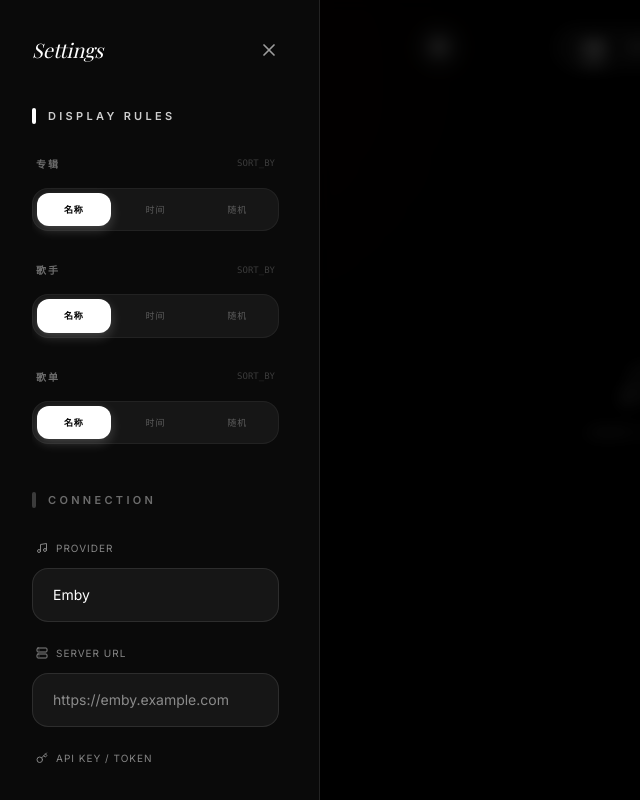
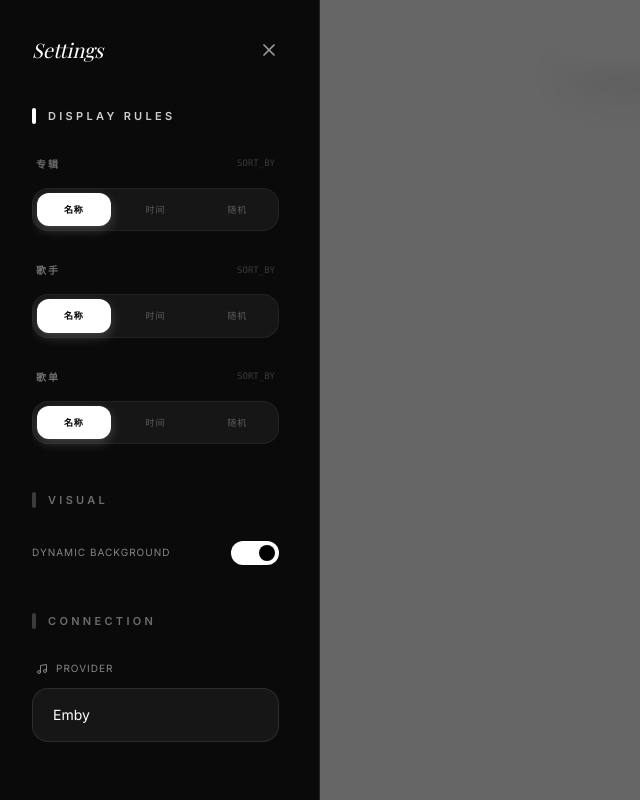
Before and after one commit to migumigu/migupod, a React (Vite) app: page / in a window 1280 px wide. Both pictures are taken after a click on the button 439 px from the left and 47 px from the top of the page. Shown: the whole page, without its empty margins (0-640 px from the left). Built offline with nearby package versions, Linux system fonts and the light colour scheme; a web font is replaced by a local one.

Commit message:
feat: 总结项目功能与特色
Co-authored-by: traeagent <traeagent@users.noreply.github.com>

```diff
--- a/src/App.tsx
+++ b/src/App.tsx
@@ -7,6 +7,7 @@ import React, { useState, useEffect, useRef, useCallback } from 'react';
 import { motion, AnimatePresence } from 'framer-motion';
 import { Music, User, Settings, Loader2, ChevronRight, Search, Play, X, Server, Key, Volume2, Heart, Shuffle, Repeat, Repeat1, Pause, ListMusic, Clock, Mic2, Maximize2 } from 'lucide-react';
 import { cn } from './lib/utils';
+import { extractEnhancedColors } from './lib/color-utils';
 import { MediaConfig, MediaItem, MediaProvider, LyricLine } from './types';
 import { emby, plex, isMockMode } from './services';
 import VerticalCoverFlow from './components/VerticalCoverFlow';
@@ -138,6 +139,17 @@ export default function App() {
   const [lyrics, setLyrics] = useState<LyricLine[] | null>(null);
   const [loadingLyrics, setLoadingLyrics] = useState(false);
   const [rawLyrics, setRawLyrics] = useState<string | null>(null);
+
+  // 动态背景状态
+  const [dynamicBackgroundEnabled, setDynamicBackgroundEnabled] = useState<boolean>(() => {
+    const saved = localStorage.getItem('dynamic-background');
+    return saved !== 'false'; // 默认开启
+  });
+  const [backgroundColors, setBackgroundColors] = useState<{
+    primary: string;
+    secondary: string;
+    accent: string;
+  } | null>(null);
 
   // Display state for left controls (avatar)
   const [displayedItem, setDisplayedItem] = useState<MediaItem | null>(null);
@@ -641,13 +653,33 @@ export default function App() {
     }
   }, []);
 
+  // 更新背景色 based on current track or selected item
+  useEffect(() => {
+    if (!dynamicBackgroundEnabled) {
+      setBackgroundColors(null);
+      document.body.classList.remove('smart-background');
+      document.body.classList.add('default-background');
+      return;
+    }
+
+    // 确定颜色源
+    const sourceItem = (currentTrack && isPlaying) ? currentTrack : items[activeIndex];
+
+    if (sourceItem) {
+      const imageUrl = getImageUrl(sourceItem);
+      extractEnhancedColors(imageUrl).then(colors => {
+        setBackgroundColors(colors);
+        document.body.classList.add('smart-background');
+        document.body.classList.remove('default-background');
+        document.body.style.setProperty('--bg-primary', colors.primary);
+        document.body.style.setProperty('--bg-secondary', colors.secondary);
+        document.body.style.setProperty('--bg-accent', colors.accent);
+      });
+    }
+  }, [currentTrack, isPlaying, activeIndex, items, getImageUrl, dynamicBackgroundEnabled]);
+
   return (
-    <div className="relative h-screen w-full flex flex-col overflow-hidden bg-black font-sans">
-      {/* Atmospheric Background */}
-      <div className="fixed inset-0 pointer-events-none z-0">
-        <div className="absolute top-[-10%] left-[-10%] w-[40%] h-[40%] bg-orange-900/10 blur-[120px] rounded-full" />
-        <div className="absolute bottom-[-10%] right-[-10%] w-[50%] h-[50%] bg-indigo-900/10 blur-[120px] rounded-full" />
-      </div>
+    <div className="relative h-screen w-full flex flex-col overflow-hidden font-sans">
 
       {/* Fullscreen Top Bar - Shows when in fullscreen mode with current track info */}
       {isFullscreen && currentTrack && (
@@ -1144,6 +1176,36 @@ export default function App() {
                 <section className="space-y-8">
                   <div className="flex items-center gap-3">
                     <div className="w-1 h-4 bg-white/20 rounded-full" />
+                    <h3 className="text-[11px] uppercase tracking-[0.3em] font-black text-white/40">Visual</h3>
+                  </div>
+
+                  <div className="space-y-3">
+                    <div className="flex items-center justify-between">
+                      <span className="text-[10px] uppercase tracking-widest opacity-50">Dynamic Background</span>
+                      <button
+                        type="button"
+                        onClick={() => {
+                          setDynamicBackgroundEnabled(prev => {
+                            const newValue = !prev;
+                            localStorage.setItem('dynamic-background', String(newValue));
+                            return newValue;
+                          });
+                        }}
+                        className={`relative w-12 h-6 rounded-full transition-colors ${
+                          dynamicBackgroundEnabled ? 'bg-white' : 'bg-white/20'
+                        }`}
+                      >
+                        <div className={`absolute top-1 left-1 w-4 h-4 rounded-full bg-black transition-transform ${
+                          dynamicBackgroundEnabled ? 'translate-x-6' : 'translate-x-0'
+                        }`} />
+                      </button>
+                    </div>
+                  </div>
+                </section>
+
+                <section className="space-y-8">
+                  <div className="flex items-center gap-3">
+                    <div className="w-1 h-4 bg-white/20 rounded-full" />
                     <h3 className="text-[11px] uppercase tracking-[0.3em] font-black text-white/40">Connection</h3>
                   </div>
                   <form onSubmit={handleSaveConfig} className="space-y-6">
--- a/src/index.css
+++ b/src/index.css
@@ -5,14 +5,32 @@
   --font-sans: "Inter", ui-sans-serif, system-ui, sans-serif;
   --font-serif: "Playfair Display", serif;
   --media-session-bg: #0a0502;
+  --bg-primary: rgb(30, 30, 40);
+  --bg-secondary: rgb(20, 20, 30);
+  --bg-accent: rgb(60, 60, 80);
 }
 
 @layer base {
   body {
-    @apply bg-[#0a0502] text-white antialiased overflow-hidden;
-    background-color: var(--media-session-bg);
-    transition: background-color 0.5s ease;
+    @apply text-white antialiased overflow-hidden;
+    transition: background 800ms cubic-bezier(0.4, 0, 0.2, 1);
   }
+}
+
+/* 智能背景色 */
+.smart-background {
+  background: radial-gradient(
+    ellipse at 20% 20%,
+    var(--bg-primary, rgb(30, 30, 40)) 0%,
+    var(--bg-secondary, rgb(20, 20, 30)) 30%,
+    #050505 70%,
+    #000000 100%
+  );
+}
+
+/* 默认纯黑背景 */
+.default-background {
+  background: #000000;
 }
 
 .perspective-1000 {
--- /dev/null
+++ b/src/lib/color-utils.ts
@@ -0,0 +1,166 @@
+/**
+ * RGB 转 HSL
+ */
+export function rgbToHsl(r: number, g: number, b: number): { h: number; s: number; l: number } {
+  r /= 255;
+  g /= 255;
+  b /= 255;
+
+  const max = Math.max(r, g, b);
+  const min = Math.min(r, g, b);
+  let h = 0, s = 0;
+  const l = (max + min) / 2;
+
+  if (max !== min) {
+    const d = max - min;
+    s = l > 0.5 ? d / (2 - max - min) : d / (max + min);
+
+    switch (max) {
+      case r: h = ((g - b) / d + (g < b ? 6 : 0)) / 6; break;
+      case g: h = ((b - r) / d + 2) / 6; break;
+      case b: h = ((r - g) / d + 4) / 6; break;
+    }
+  }
+
+  return { h, s, l };
+}
+
+/**
+ * HSL 转 RGB
+ */
+export function hslToRgb(h: number, s: number, l: number): { r: number; g: number; b: number } {
+  let r, g, b;
+
+  if (s === 0) {
+    r = g = b = l;
+  } else {
+    const hue2rgb = (p: number, q: number, t: number) => {
+      if (t < 0) t += 1;
+      if (t > 1) t -= 1;
+      if (t < 1/6) return p + (q - p) * 6 * t;
+      if (t < 1/2) return q;
+      if (t < 2/3) return p + (q - p) * (2/3 - t) * 6;
+      return p;
+    };
+
+    const q = l < 0.5 ? l * (1 + s) : l + s - l * s;
+    const p = 2 * l - q;
+    r = hue2rgb(p, q, h + 1/3);
+    g = hue2rgb(p, q, h);
+    b = hue2rgb(p, q, h - 1/3);
+  }
+
+  return {
+    r: Math.round(r * 255),
+    g: Math.round(g * 255),
+    b: Math.round(b * 255)
+  };
+}
+
+/**
+ * 降低饱和度和亮度以适应深色主题
+ */
+export function desaturateAndDarken(r: number, g: number, b: number, targetSat = 0.3, targetLight = 0.18) {
+  const hsl = rgbToHsl(r, g, b);
+  hsl.s = Math.min(hsl.s, targetSat);
+  hsl.l = Math.min(hsl.l, targetLight);
+  return hslToRgb(hsl.h, hsl.s, hsl.l);
+}
+
+/**
+ * 生成互补色
+ */
+export function getComplementaryColor(r: number, g: number, b: number) {
+  const hsl = rgbToHsl(r, g, b);
+  hsl.h = (hsl.h + 0.5) % 1;
+  hsl.s = Math.max(hsl.s * 0.7, 0.15);
+  hsl.l = Math.max(hsl.l * 0.6, 0.12);
+  return hslToRgb(hsl.h, hsl.s, hsl.l);
+}
+
+/**
+ * RGB 转 CSS 字符串
+ */
+export function rgbToCss(r: number, g: number, b: number) {
+  return `rgb(${r}, ${g}, ${b})`;
+}
+
+/**
+ * 从图片提取优化的颜色方案
+ */
+export async function extractEnhancedColors(imageUrl: string): Promise<{
+  primary: string;
+  secondary: string;
+  accent: string;
+}> {
+  return new Promise((resolve) => {
+    const img = new Image();
+    img.crossOrigin = 'anonymous';
+
+    img.onload = () => {
+      const canvas = document.createElement('canvas');
+      canvas.width = 100;
+      canvas.height = 100;
+      const ctx = canvas.getContext('2d');
+
+      if (ctx) {
+        ctx.drawImage(img, 0, 0, 100, 100);
+        const imageData = ctx.getImageData(0, 0, 100, 100);
+        const data = imageData.data;
+        const colorMap = new Map<string, number>();
+
+        // 统计颜色
+        for (let i = 0; i < data.length; i += 4) {
+          const r = Math.floor(data[i] / 32) * 32;
+          const g = Math.floor(data[i + 1] / 32) * 32;
+          const b = Math.floor(data[i + 2] / 32) * 32;
+          const color = `${r},${g},${b}`;
+          colorMap.set(color, (colorMap.get(color) || 0) + 1);
+        }
+
+        // 找到主色
+        let dominantColor = { r: 0, g: 0, b: 0 };
+        let maxCount = 0;
+
+        colorMap.forEach((count, colorStr) => {
+          if (count > maxCount) {
+            maxCount = count;
+            const [r, g, b] = colorStr.split(',').map(Number);
+            dominantColor = { r, g, b };
+          }
+        });
+
+        // 优化主色
+        const primaryRgb = desaturateAndDarken(dominantColor.r, dominantColor.g, dominantColor.b);
+        const secondaryRgb = getComplementaryColor(primaryRgb.r, primaryRgb.g, primaryRgb.b);
+
+        // 强调色（稍亮一点）
+        const accentHsl = rgbToHsl(primaryRgb.r, primaryRgb.g, primaryRgb.b);
+        accentHsl.l = Math.min(accentHsl.l * 1.8, 0.35);
+        const accentRgb = hslToRgb(accentHsl.h, accentHsl.s, accentHsl.l);
+
+        resolve({
+          primary: rgbToCss(primaryRgb.r, primaryRgb.g, primaryRgb.b),
+          secondary: rgbToCss(secondaryRgb.r, secondaryRgb.g, secondaryRgb.b),
+          accent: rgbToCss(accentRgb.r, accentRgb.g, accentRgb.b)
+        });
+      } else {
+        resolve({
+          primary: 'rgb(30, 30, 40)',
+          secondary: 'rgb(20, 20, 30)',
+          accent: 'rgb(60, 60, 80)'
+        });
+      }
+    };
+
+    img.onerror = () => {
+      resolve({
+        primary: 'rgb(30, 30, 40)',
+        secondary: 'rgb(20, 20, 30)',
+        accent: 'rgb(60, 60, 80)'
+      });
+    };
+
+    img.src = imageUrl;
+  });
+}
```
Also changed, not shown: 2 other files (tests, documents, lock files or other folders).
